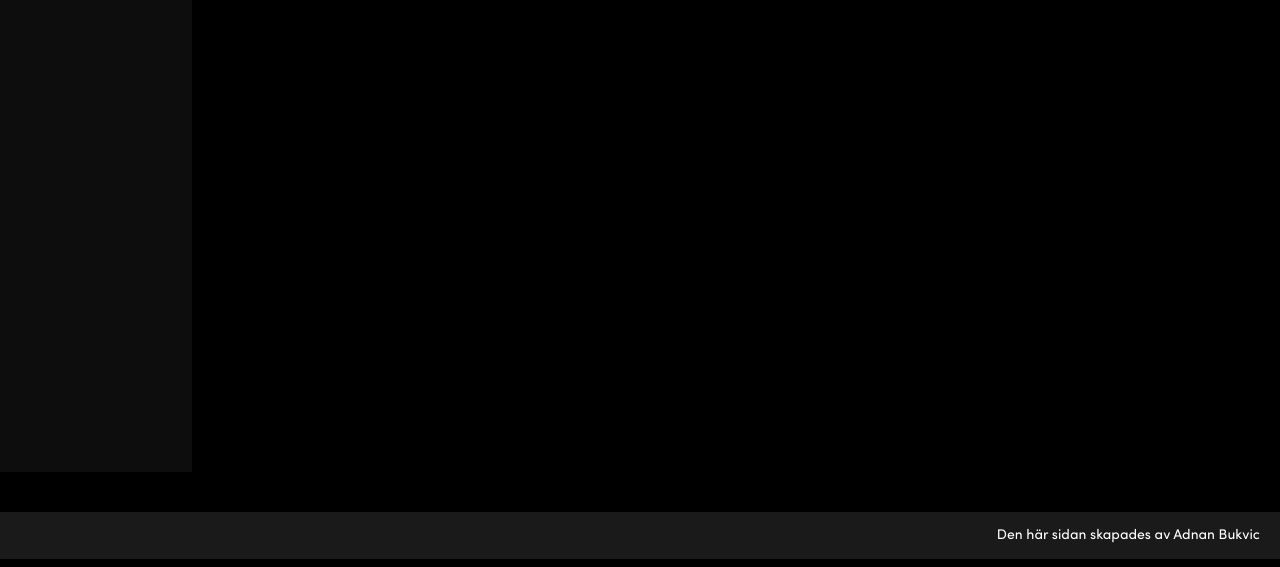
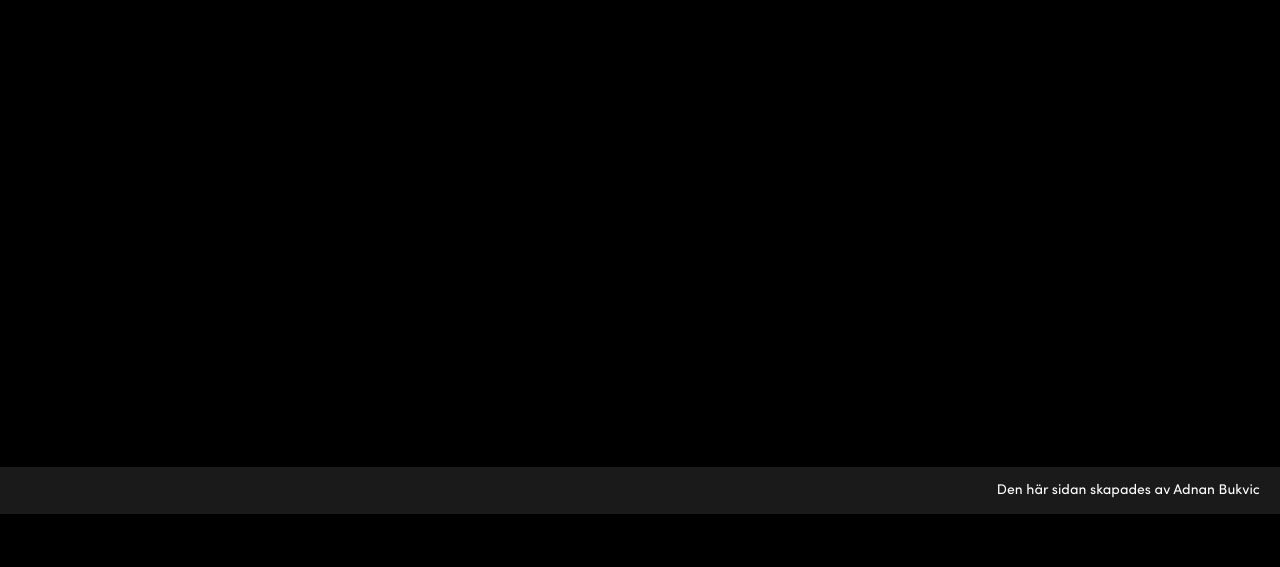
Before and after one commit to maybearidan/Gymnasiearbete, a plain HTML site: page macos.html in a window 1280 px wide. Shown: the part 241-808 px from the top of the page. Drawn offline with Linux system fonts and the light colour scheme.

Commit message:
Tog bort navigeringen på vänster sida

```diff
--- a/style/styles.css
+++ b/style/styles.css
@@ -13,7 +13,7 @@ body{
     background-color: rgb(248, 248, 248);
     display: grid;
     grid-template-columns: 1fr;
-    grid-template-rows: 1fr auto;
+    grid-template-rows: auto;
     grid-template-areas:
     "header"
     "main"
@@ -27,11 +27,11 @@ body{
     font-family: SofiaPro, -apple-system, BlinkMacSystemFont, sans-serif;
     background-color: rgb(248, 248, 248);
     display: grid;
-    grid-template-columns: 15% 85%;
-    grid-template-rows: 1fr auto;
+    grid-template-columns: 1fr;
+    grid-template-rows: auto;
     grid-template-areas:
     "header header"
-    "aside main"
+    "main main"
     "footer footer";
     margin: 0px;
     background-color: black;
@@ -78,20 +78,11 @@ main{
     color: white;
 }
 
-aside{
-    background-color: rgba(17, 17, 17, 0.8);
-    color: white;
-    position: relative;
-    bottom: 40px;
-    min-height: 1fr;
-}
-
 footer{
     grid-area: footer;
     background-color: rgb(33, 33, 33, 0.8);
     color: white;
     font-size: 14px;
-    height: 100%;
 }
 
 main > p, h1{
@@ -133,7 +124,3 @@ hr.rounded {
     border-radius: 5px;
     width: 80vw;
 }
-
-.navbar{
-    padding-left: 20px;
-}
```
Also changed, not shown: en/windows.html (+0 -5 lines), windows.html (+0 -5 lines).
